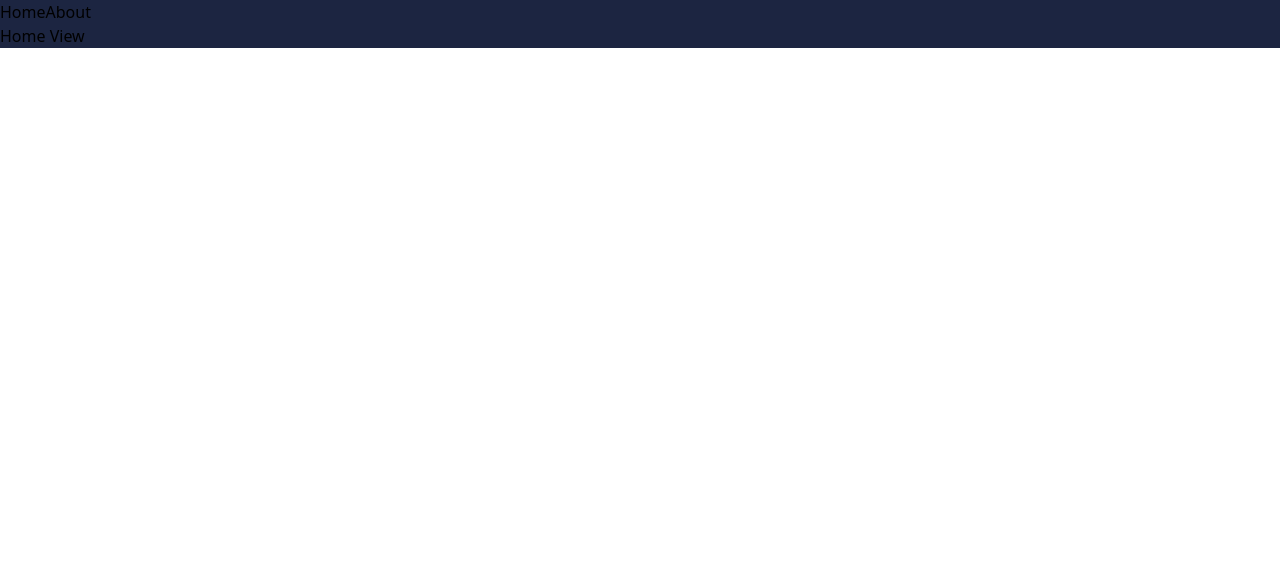
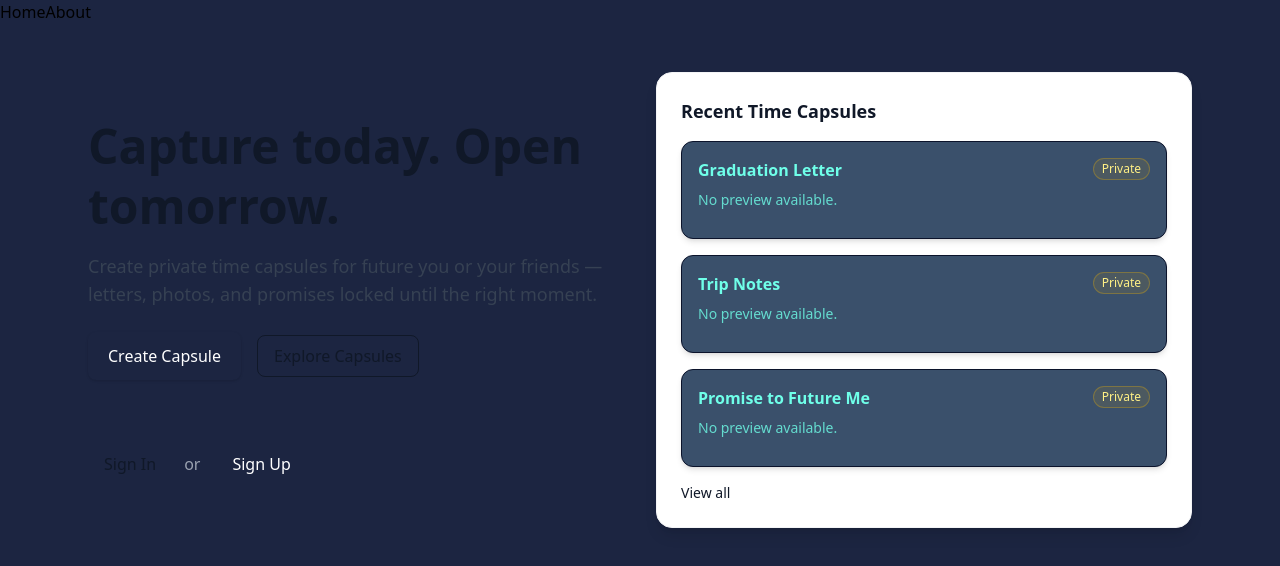
Before and after one commit to tmrxv/fweng-time-capsule-frontend, a Vue app: page / in a window 1280 px wide. Shown: the top 566 px of the page. Built offline with nearby package versions, Linux system fonts and the light colour scheme.

Commit message:
feat: Updated homeview to have some content

```diff
--- a/src/pages/HomeView.vue
+++ b/src/pages/HomeView.vue
@@ -1,3 +1,99 @@
-<script setup lang="ts"></script>
+<script setup lang="ts">
+import { ref } from 'vue'
+import HeaderNav from '@/components/organisms/HeaderNav.vue'
+import TimeCapsuleCard from '@/components/molecules/TimeCapsuleCard.vue'
+import StatsRow from '@/components/molecules/StatsRow.vue'
+import NotificationBanner from '@/components/molecules/NotificationBanner.vue'
+import DarkSwitcher from '@/components/atoms/DarkSwitcher.vue'
 
-<template>Home View</template>
+const stats = ref([
+  { label: 'Capsules', value: 128 },
+  { label: 'Members', value: 3_542 },
+  { label: 'Opened', value: 84 },
+])
+
+const recent = ref([
+  {
+    id: 1,
+    title: 'Graduation Letter',
+    date: '2026-06-15',
+    excerpt: 'A letter to my future self about graduation day.',
+  },
+  { id: 2, title: 'Trip Notes', date: '2025-08-22', excerpt: 'Memories from the Iceland trip.' },
+  {
+    id: 3,
+    title: 'Promise to Future Me',
+    date: '2027-01-01',
+    excerpt: 'New Year resolutions stored for later.',
+  },
+])
+</script>
+
+<template>
+  <div class="min-h-screen bg-surface text-gray-900 dark:text-gray-100 dark:bg-[#061025]">
+    <main class="max-w-6xl mx-auto px-6 py-12">
+      <section class="grid gap-8 lg:grid-cols-2 items-center">
+        <div>
+          <h1 class="text-4xl sm:text-5xl font-extrabold leading-tight">
+            Capture today. Open tomorrow.
+          </h1>
+          <p class="mt-4 text-lg text-gray-700 dark:text-gray-300">
+            Create private time capsules for future you or your friends — letters, photos, and
+            promises locked until the right moment.
+          </p>
+
+          <div class="mt-6 flex items-center gap-4">
+            <router-link
+              to="/create"
+              class="inline-block bg-primary text-white px-5 py-3 rounded-lg shadow hover:opacity-95"
+              >Create Capsule</router-link
+            >
+            <router-link
+              to="/explore"
+              class="inline-block border border-muted text-muted px-4 py-2 rounded-lg"
+              >Explore Capsules</router-link
+            >
+          </div>
+
+          <div class="mt-8">
+            <StatsRow :items="stats" />
+          </div>
+
+          <div class="mt-8 flex items-center gap-3">
+            <router-link to="/sign-in" class="inline-block text-primary hover:underline px-4 py-2"
+              >Sign In</router-link
+            >
+            <span class="text-gray-400">or</span>
+            <router-link
+              to="/sign-up"
+              class="inline-block bg-primary text-white px-5 py-2 rounded-lg hover:opacity-95 hover:underline"
+              >Sign Up</router-link
+            >
+          </div>
+        </div>
+
+        <div>
+          <div
+            class="bg-white dark:bg-[#071428] border border-gray-100 dark:border-gray-800 rounded-2xl p-6 shadow-lg"
+          >
+            <div class="flex justify-between items-start">
+              <h3 class="text-lg font-semibold">Recent Time Capsules</h3>
+            </div>
+            <div class="mt-4 grid gap-4">
+              <TimeCapsuleCard
+                v-for="c in recent"
+                :key="c.id"
+                :title="c.title"
+                :date="c.date"
+                :excerpt="c.excerpt"
+              />
+              <router-link to="/capsules" class="text-sm text-primary hover:underline"
+                >View all</router-link
+              >
+            </div>
+          </div>
+        </div>
+      </section>
+    </main>
+  </div>
+</template>
```
